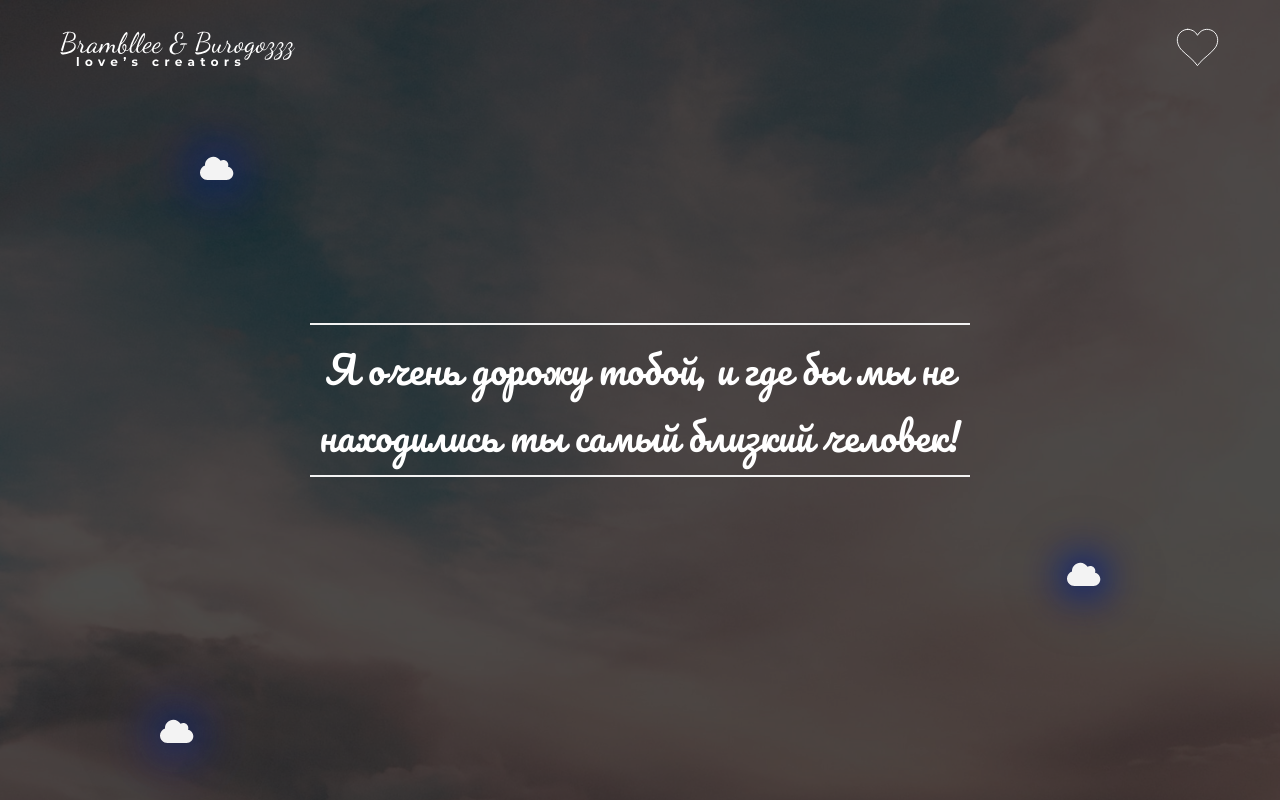
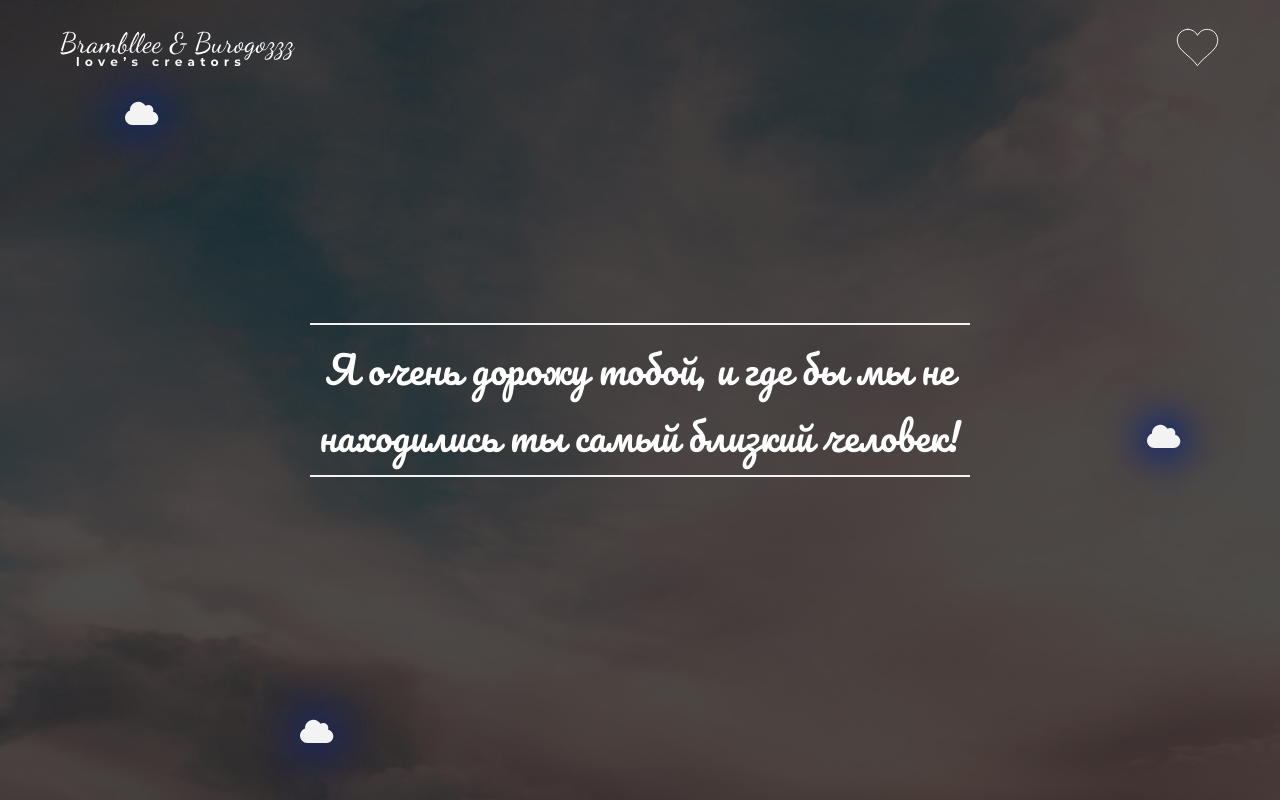
Before and after one commit to anna-inozemets/lovely, a React (Create React App) app: page / in a window 1280 px wide. Shown: the top 800 px of the page. Built offline with nearby package versions, Linux system fonts and the light colour scheme.

Commit message:
Functionality to modal window was added

```diff
--- a/src/Cloud/Cloud.scss
+++ b/src/Cloud/Cloud.scss
@@ -22,10 +22,21 @@
   }
 }
 
+@keyframes appear {
+  0% {
+    opacity: 0;
+  }
+  100% {
+    opacity: 1;
+  }
+}
+
 .cloud__button {
   position: absolute;
   color: $color-white;
   transition: all 0.4s;
+  opacity: 0;
+  animation: appear 1.5s 1.5s 1 forwards;
 
   &:hover {
     transform: scale(1.2);
@@ -33,18 +44,40 @@
   }
 
   &--kitten {
-    top: 50px;
-    left: 140px;
+    top: -5px;
+    left: 65px;
+
+    @include mediaQuery(smallDesktop) {
+      top: 20px;
+    };
+
+    @include mediaQuery(tablet) {
+      top: 40px;
+      left: 120px;
+    };
   }
 
   &--puzzle {
     bottom: 50px;
-    left: 100px;
+    left: 240px;
+
+    @include mediaQuery(smallDesktop) {
+      left: 190px;
+    };
+
+    @include mediaQuery(tablet) {
+      left: 40px
+    };
   }
 
   &--flashlight {
-    bottom: 30%;
-    right: 120px;
+    bottom: 50%;
+    right: 40px;
+
+    @include mediaQuery(smallDesktop) {
+      bottom: 25%;
+      right: 30px;
+    };
   }
 
   &__icon {
--- a/src/FlashlightModal/FlashlightModal.scss
+++ b/src/FlashlightModal/FlashlightModal.scss
@@ -13,6 +13,17 @@
     margin: 0 auto;
     overflow: hidden;
     border-radius: 32px;
+
+    & button {
+      display: block;
+      width: 50px;
+      height: 60%;
+      position: absolute;
+      right: 50%;
+      transform: translateX(50%);
+      bottom: 0;
+      cursor: auto;
+    }
   }
 
   & img {
@@ -35,5 +46,10 @@
     rgba(0, 0, 0, 0) 0%,
     rgba(0, 0, 0, 0.5) 80%,
     rgba(0, 0, 0, 1) 100%
-  )
+  );
+  transition: all 4s;
+
+  &.hidden {
+    opacity: 0;
+  }
 }
--- a/src/FlashlightModal/FlashlightModal.tsx
+++ b/src/FlashlightModal/FlashlightModal.tsx
@@ -1,10 +1,14 @@
+/* eslint-disable jsx-a11y/control-has-associated-label */
 import React, { useEffect, useRef, useState } from 'react';
 import './FlashlightModal.scss';
-import PrincessPhoto from '../images/princess.jpg';
+import { toast } from 'react-toastify';
+import classNames from 'classnames';
+import PrincessPhoto from '../images/princess__photo.jpg';
 
 export const FlashlightModal: React.FC = () => {
   const highlightElement = document.querySelector('.overlay') as HTMLElement;
   const [mousePosition, setMousePosition] = useState({ x: 0, y: 0 });
+  const [isWin, setIsWin] = useState(false);
 
   const containerRef = useRef<HTMLDivElement>(null);
 
@@ -44,6 +48,23 @@ export const FlashlightModal: React.FC = () => {
     }
   };
 
+  const handleWin = () => {
+    setIsWin(true);
+    toast.success(
+      <div className="notification">
+        <p className="notification__text">
+          Поздравляю, котенок! Ты нашел свою принцесску❤️
+          Надеюсь, что ни смотря ни на что, твое сердечко всегда будет подсказывать, где я нахожусь😏
+        </p>
+      </div>,
+      {
+        position: toast.POSITION.TOP_RIGHT,
+        theme: 'dark',
+        autoClose: 5000,
+      },
+    );
+  };
+
   // eslint-disable-next-line consistent-return
   useEffect(() => {
     const container = containerRef.current;
@@ -74,8 +95,9 @@ export const FlashlightModal: React.FC = () => {
         className="flashlight__modal-content"
         ref={containerRef}
       >
-        <div className="overlay"></div>
-        <img src={PrincessPhoto} alt="" />
+        <div className={classNames('overlay', { hidden: isWin })}></div>
+        <img src={PrincessPhoto} alt="The best princesses" />
+        <button type="button" onClick={handleWin}></button>
       </div>
     </div>
   );
--- a/src/Memories/Memories.tsx
+++ b/src/Memories/Memories.tsx
@@ -72,13 +72,13 @@ export const Memories:React.FC = () => {
       <h2 className="memories__title">
         Помню . . .
       </h2>
-      <div data-aos="zoom-in-right" className="memories__part">
+      <div className="memories__part">
         <div className="memories__part-photo">
           <img src={Chuchundryk} alt="Chuchundryk's" />
         </div>
         <MemoriesCards memories={chuchudrykMemories} />
       </div>
-      <div data-aos="zoom-in-left" className="memories__part">
+      <div className="memories__part">
         <div className="memories__part-photo">
           <img src={Chibupelya} alt="Chuchundryk's" />
         </div>
--- a/src/Modal/Modal.scss
+++ b/src/Modal/Modal.scss
@@ -11,6 +11,7 @@
   height: 100%;
   background-color: rgba(0, 0, 0, 0.6);
   backdrop-filter: blur(3px);
+  z-index: 2;
 
   &__content {
     position: relative;
--- a/src/PuzzleModal/PuzzleModal.tsx
+++ b/src/PuzzleModal/PuzzleModal.tsx
@@ -24,100 +24,124 @@ export const PuzzleModal: React.FC = () => {
     {
       source: PuzzlePhoto1,
       index: 1,
+      key: 'puzzle-el-1',
     },
     {
       source: PuzzlePhoto2,
       index: 2,
+      key: 'puzzle-el-2',
     },
     {
       source: PuzzlePhoto3,
       index: 3,
+      key: 'puzzle-el-3',
     },
     {
       source: PuzzlePhoto4,
       index: 4,
+      key: 'puzzle-el-4',
     },
     {
       source: PuzzlePhoto5,
       index: 5,
+      key: 'puzzle-el-5',
     },
     {
       source: PuzzlePhoto6,
       index: 6,
+      key: 'puzzle-el-6',
     },
     {
       source: PuzzlePhoto7,
       index: 7,
+      key: 'puzzle-el-7',
     },
     {
       source: PuzzlePhoto8,
       index: 8,
+      key: 'puzzle-el-8',
     },
     {
       source: PuzzlePhoto9,
       index: 9,
+      key: 'puzzle-el-9',
     },
     {
       source: PuzzlePhoto10,
       index: 10,
+      key: 'puzzle-el-10',
     },
     {
       source: PuzzlePhoto11,
       index: 11,
+      key: 'puzzle-el-11',
     },
     {
       source: null,
       index: null,
+      key: 'puzzle-el-empty',
     },
   ]);
   const [currentBoard, setCurrentBoard] = useState([
     {
       source: PuzzlePhoto6,
       index: 6,
+      key: 'puzzle-el-6',
     },
     {
       source: PuzzlePhoto2,
       index: 2,
+      key: 'puzzle-el-2',
     },
     {
       source: PuzzlePhoto3,
       index: 3,
+      key: 'puzzle-el-3',
     },
     {
       source: PuzzlePhoto4,
       index: 4,
+      key: 'puzzle-el-4',
     },
     {
       source: PuzzlePhoto1,
       index: 1,
+      key: 'puzzle-el-1',
     },
     {
       source: PuzzlePhoto10,
       index: 10,
+      key: 'puzzle-el-10',
     },
     {
       source: PuzzlePhoto7,
       index: 7,
+      key: 'puzzle-el-7',
     },
     {
       source: PuzzlePhoto5,
       index: 5,
+      key: 'puzzle-el-5',
     },
     {
       source: PuzzlePhoto9,
       index: 9,
+      key: 'puzzle-el-9',
     },
     {
       source: PuzzlePhoto8,
       index: 8,
+      key: 'puzzle-el-8',
     },
     {
       source: PuzzlePhoto11,
       index: 11,
+      key: 'puzzle-el-11',
     },
     {
       source: null,
       index: null,
+      key: 'puzzle-el-empty',
     },
   ]);
   const [isVictory, setIsVictory] = useState(false);
@@ -177,7 +201,7 @@ export const PuzzleModal: React.FC = () => {
       <h3> Что там? </h3>
       <div className={classNames('puzzle__modal-grid', { completed: isVictory })}>
         {currentBoard.map((cell, index) => (
-          <button type="button" key={`cell-${cell || 12}`} onClick={() => handleCellClick(index)}>
+          <button type="button" key={cell.key} onClick={() => handleCellClick(index)}>
             <img src={cell.source || lastPart} alt="Part" className={classNames({ completed: isVictory })} />
             <p className={classNames({ invisible: isVictory })}>{cell.index}</p>
           </button>
```
Also changed, not shown: src/images/princess__photo.jpg (added).
